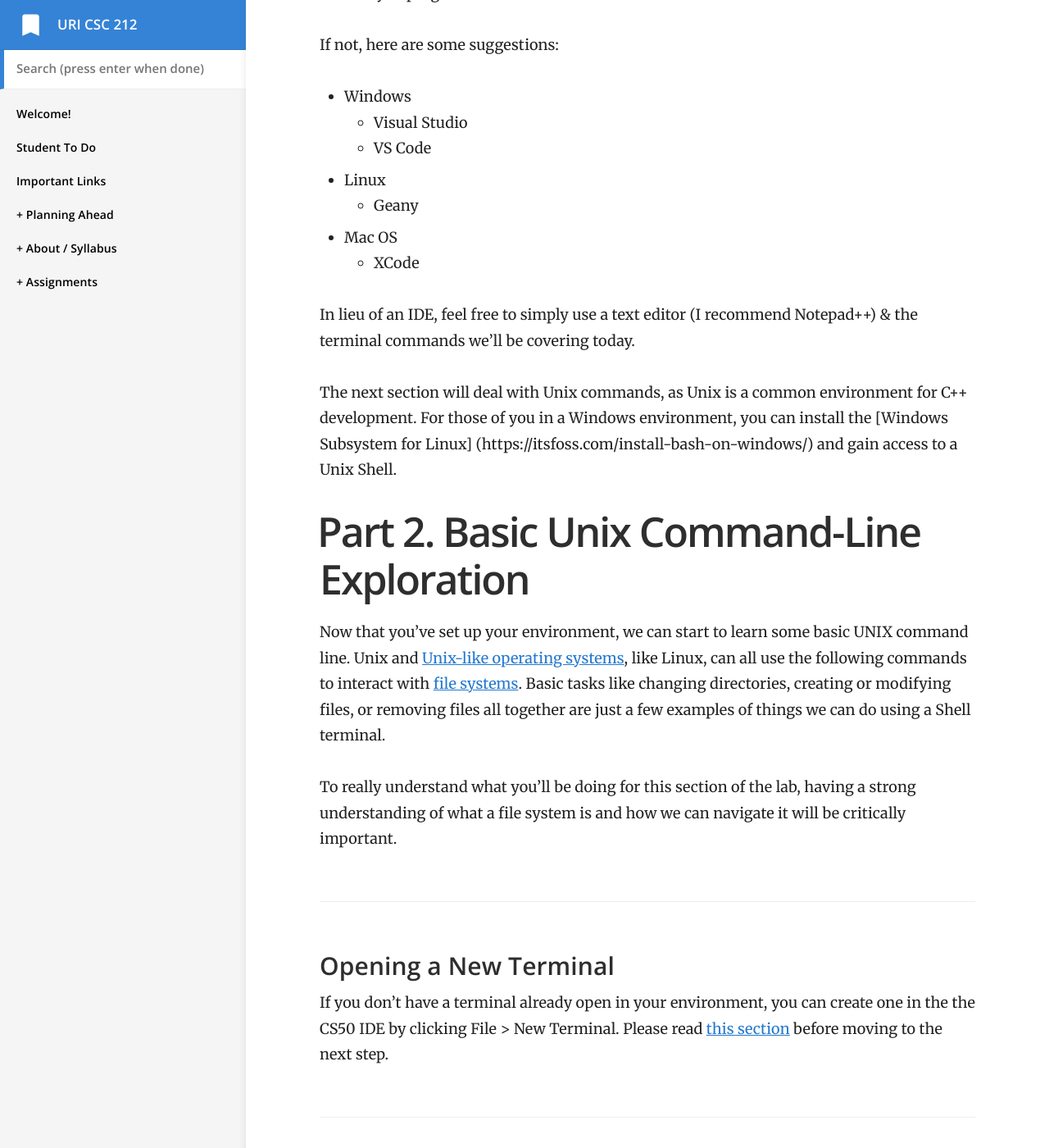
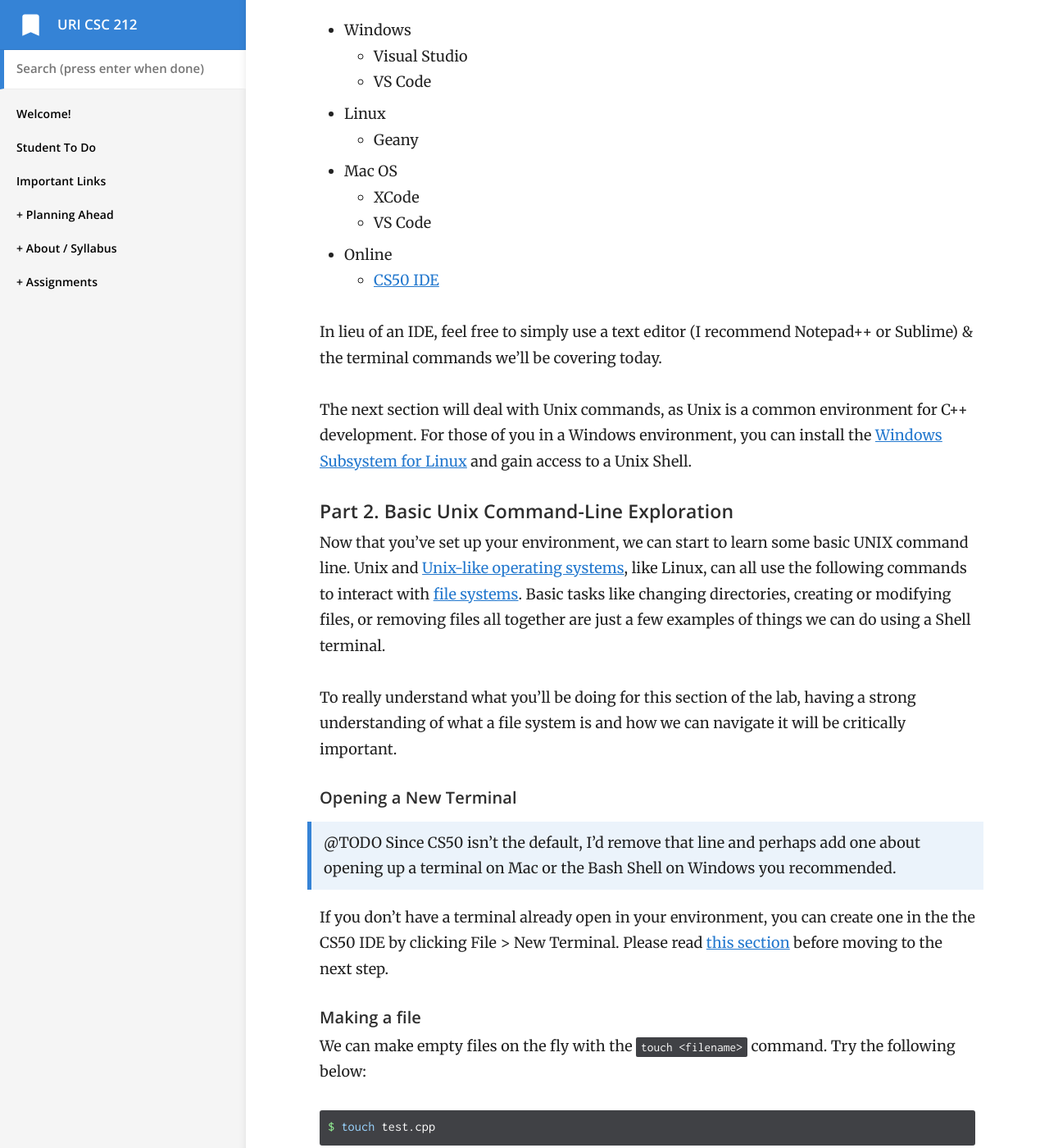
Before and after one commit to vcc-csc212/sp21-archive, a Jekyll site: the page built from _docs/labs/lab-01/lab01.md, in a window 1280 px wide and 1400 px high, scrolled down 816 px. Shown: the whole window at 82% size. Built offline with Jekyll 4.4.1, drawn with Linux system fonts in a browser that asks for light colours; our own code applies the rules of GitHub Pages for plain Markdown files; some of the changed text lies outside the part shown.

Commit message:
edits and formatting

````diff
--- a/labs/lab-01/readme.md
+++ b/_docs/labs/lab-01/lab01.md
@@ -22,22 +27,27 @@ If not, here are some suggestions:
   - Geany
 - Mac OS
   - XCode
+  - VS Code
+- Online
+  - [CS50 IDE](https://ide.cs50.io/)
 
-In lieu of an IDE, feel free to simply use a text editor (I recommend Notepad++) & the terminal commands we'll be covering today.
+In lieu of an IDE, feel free to simply use a text editor (I recommend Notepad++ or Sublime) & the terminal commands we'll be covering today.
 
-The next section will deal with Unix commands, as Unix is a common environment for C++ development. For those of you in a Windows environment, you can install the [Windows Subsystem for Linux] (https://itsfoss.com/install-bash-on-windows/) and gain access to a Unix Shell.
+The next section will deal with Unix commands, as Unix is a common environment for C++ development. For those of you in a Windows environment, you can install the [Windows Subsystem for Linux](https://itsfoss.com/install-bash-on-windows/) and gain access to a Unix Shell.
 
-# Part 2. Basic Unix Command-Line Exploration
+#### Part 2. Basic Unix Command-Line Exploration {#clexploration}
 
 Now that you've set up your environment, we can start to learn some basic UNIX command line. Unix and [Unix-like operating systems](http://www.doc.ic.ac.uk/~wjk/unixintro/Lecture1.html), like Linux, can all use the following commands to interact with [file systems](http://homepages.uc.edu/~thomam/Intro_Unix_Text/File_System.html). Basic tasks like changing directories, creating or modifying files, or removing files all together are just a few examples of things we can do using a Shell terminal.
 
 To really understand what you'll be doing for this section of the lab, having a strong understanding of what a file system is and how we can navigate it will be critically important.
 
-### Opening a New Terminal
+##### Opening a New Terminal
+
+> @TODO Since CS50 isn't the default, I'd remove that line and perhaps add one about opening up a terminal on Mac or the Bash Shell on Windows you recommended.
 
 If you don't have a terminal already open in your environment, you can create one in the the CS50 IDE by clicking File > New Terminal. Please read [this section](https://cs50.readthedocs.io/ide/online/#working-with-terminals) before moving to the next step.
 
-### Making a file
+##### Making a file
 
 We can  make empty files on the fly with the `touch <filename>` command. Try the following below:
 
@@ -47,7 +57,7 @@ $ touch test.cpp
 
 Now, you should see `test.cpp` in your file manager on the left-hand side.
 
-### Removing files
+##### Removing files
 
 Before your workspace gets too cluttered, let's remove that test file you just created with the `touch` command. You can do this by typing:
 
@@ -63,7 +73,7 @@ Ok, lets create another empty file with the following command:
 $ touch hello.cpp
 ```
 
-### Creating a new directory
+##### Creating a new directory
 
 Making and deleting files is great but we often need to organize them in a sensible way. We usually do this by making **directories**. You can think of directories as folders. They're named locations that can hold other files or directories.
 
@@ -75,7 +85,7 @@ $ mkdir projects
 
 Now you should see your `hello.cpp` and `projects` folder in your file manager.
 
-### Removing a directory
+##### Removing a directory
 
 Just like how we created and removed a file, we can do the same with directories. Lets make a test directory named `testd` with the following command:
 
@@ -89,7 +99,7 @@ To delete this directory (only if is empty), we can simply run:
 $ rmdir testd
 ```
 
-### Moving files
+##### Moving files
 
 Lets clean up our workspace by moving that `hello.cpp` file into our projects folder.  The syntax to move one file from one location to another location is `mv <source> <target>`. In this case, it would be:
 
@@ -99,7 +109,7 @@ $ mv hello.cpp projects
 
 Now, our `hello.cpp` file is in our `projects` directory.
 
-### Print Working Directory
+##### Print Working Directory
 
 To see where we are, the command `pwd` will print the current directory you are operating in to the command line. Currently, running the command
 
@@ -107,9 +117,11 @@ To see where we are, the command `pwd` will print the current directory you are
 $ pwd
 ```
 
+> @TODO: The result of this command will vary by IDE and folder structure
+
 Should print out `/home/ubuntu`, if at any point you changed directory with the following command your output will be different
 
-### Change Directory
+##### Change Directory
 
 Now that we have made a new directory named `projects` and moved our `hello.cpp` file to it, we need to navigate our terminal to this directory in order to have easy access to our file for editing/compiling/file management. This is accomplished with the `cd` command with syntax as follows, `cd <directory_path>`, meaning we can move more than one file at a time. For now the following command should get you to where you need to be,
 
@@ -117,28 +129,30 @@ Now that we have made a new directory named `projects` and moved our `hello.cpp`
 $ cd projects/
 ```
 
+> @TODO: The result of this command will vary by IDE and folder structure
+
 Now that we have changed directory, we can execute the earlier commands to validate our position within the file system. Executing `pwd` from this file should output `/home/ubuntu/projects` and executing `ls` should show that there is a file named `hello.cpp` present.
 
 Some useful cd commands:
 ```bash
-# to change your working directory to its parent directory, i.e. one step back
+#### to change your working directory to its parent directory, i.e. one step back
 $ cd ..
-# to change back to your user directory, i.e. "/home/ubuntu" or "~/" in the case of CS50 IDE's file system
+#### to change back to your user directory, i.e. "/home/ubuntu" or "~/" in the case of CS50 IDE's file system
 $ cd
-# to change back to the file system root directory, i.e. "/" for short
+#### to change back to the file system root directory, i.e. "/" for short
 $ cd /
 ```
 
-> note that `cd` can accept full paths, so for example `cd ../..` will move your working directory two steps back in the file system, though don't do this now as this will put you behind your root directory which is out of the scope of this lab
+> Note that `cd` can accept full paths, so for example `cd ../..` will move your working directory two steps back in the file system, though **don't do this now** as this will put you behind your root directory which is out of the scope of this lab
 
-### Displaying File Contents
+##### Displaying File Contents
 
 Another (popular) command-line utility available to us is `cat`, which is short for concatenate. In its simplest form, `cat` can display the contents of a text file; it can also be used to concatenate together many text files.
 
 For example, if we had a text document named `test.txt` with the contents
 
 ```text
-I love CSC 211
+I love CSC 212
 ```
 
 The contents of that file would print out to our terminal by running:
@@ -147,13 +161,15 @@ The contents of that file would print out to our terminal by running:
 $ cat test.txt
 ```
 
+> @TODO Change/remove CS50 wording
+
 Spend some time with your group to create a text file with some content in it in your CS50 environment and use the `cat` command to report those contents to the console.
 
-###  Shell Hints
+#####  Shell Hints
 
 Before we move on, there are a few things about the shell you should know. The up arrow goes to previous commands. And if you think the computer can guess what you are typing, you can hit TAB to have it completed for you. For example, if `cd pro` is typed in terminal, and the TAB key is hit, the rest of the file name will be filled in. You can find more information on terminal commands [here](http://mally.stanford.edu/~sr/computing/basic-unix.html).
 
-# Part 3. Command-Line Arguments
+#### Part 3. Command-Line Arguments {#clarguments}
 
 It is often helpful for us to specify how a program will run by providing arguments during the execution process. For example, normally compiling a program and running may look like this:
 
@@ -181,7 +197,13 @@ int main(int argc, char*argv[]){
 }
 ```
 
-Where `argc` stands for the # of arguments passed (including the command to run the program!) and `argv` holds those arguments. Note the type! They will all be treated as char arrays or C-Style strings. You will need to convert them if you want to use them as different types (int, float, etc.) Using the last argument example, this is how we would extract them:
+> @TODO some resources on c-strings might be useful. Some I found helpful:
+- https://www.tutorialspoint.com/cplusplus/cpp_strings.htm
+- https://www.youtube.com/watch?v=h2LGTzQXzJU
+- https://eecs280staff.github.io/notes/05_Strings_Streams_IO.html#c-style-strings
+- https://www.cprogramming.com/tutorial/lesson9.html
+
+Where `argc` stands for the number of arguments passed (including the command to run the program!) and `argv` holds those arguments. Note the type! They will all be treated as char arrays or C-Style strings. You will need to convert them if you want to use them as different types (int, float, etc.) Using the last argument example, this is how we would extract them:
 
 ```c++
 #include <string> // string, stoi (string to integer)
@@ -222,11 +244,11 @@ On top of following the guidelines here, make sure to give your functions & vari
   - Writing to a file
   - Performing calculations on an array
 
-### Variables
+##### Variables
 
 Don't be afraid to create variables to improve code clarity! As mentioned before, name them appropriately!
 
-### Ninety-ninety rule
+##### Ninety-ninety rule
 
 This is a fantastic quote that really captures the main pitfalls many of you will fall into:
 
@@ -237,11 +259,11 @@ This is a fantastic quote that really captures the main pitfalls many of you wil
 
 To clarify, software has a tendency to take longer than anticipated to finish. **Start your assignments early!**
 
-### Chasing false efficiency
+##### Chasing false efficiency
 
 While I (Christian) am a huge proponent of writing efficient code, it is important to realize that not everything needs to be coded in the most efficient manner. Often times code clarity/development speed take a higher priority. As an example: if it takes 5 minutes to code a function that runs once in 0.005 seconds, is it really worth spending an hour to get that same function to run in 0.002 seconds? Probably not. A solid rule of thumb while you're learning is to get something that **works** first, **then** worry about efficiency to improve your skill afterwards.
 
-### Avoid Hard-coding!
+##### Avoid Hard-coding!
 
 You should **always** use variables to represent values in your code. This makes your code easier to modify later on if needed & adds clarity to your code.
 
@@ -282,7 +302,7 @@ class Animal{
     	float hunger;
 
     public:
-        Animal(float initial_hunger);
+      Animal(float initial_hunger);
     	void Eat(float sustenance);
     	float GetHunger();
     	virtual void Speak() = 0;
@@ -354,9 +374,9 @@ int main(){
 }
 ```
 
-### Encapsulation
+##### Encapsulation
 
-Also known as "data hiding", this is the principle that each Object keeps its state (content of memory) private (no one else can read it.) Every field, method, and function in a class is given an encapsulation type of **Private, Protected, Public**.
+Also known as "data hiding", this is the principle that each Object keeps its state (content of memory) private (no one else can read it). Every field, method, and function in a class is given an encapsulation type of **Private, Protected, or Public**.
 
 - Private
   - Can **only** be accessed by that object.
@@ -438,11 +457,15 @@ Use what you learned in this lab to complete the following exercises:
    ```
 
    Notes:
-
    - In order to complete step 3, you will need to make `Animal` no longer be an abstract class. Do this by removing the `virtual ... = 0;` sections of speak.
    - `Animal**` is how you will create the array to store the animals in step 3. i.e. `Animal** arr = new Animal*[5];` would create an array that stores 5 animal pointers. Use the `new` keyword to instantiate each animal during run-time!
 
-   # Grade Breakdown
+#### Requirements
+> @TODO Create conrete requirements that can be easily checked off by a TA based on the 4 parts of the exercise and wwrite them in increasing order of difficulty. For example, 1 could be Program compiles with `g++ -std=c++11 -Wall main.cpp -o prog` with no errors or warnings, 2 could be Bird, Hamster, and Snake defined correctly in code, 3 would be functional feature added and justified for all animals, 4 regarding the loop and 5 the CL args (or whatever order you deem for diffculty)
+
+#### Grade Breakdown
+> @TODO base breakdown off reqs rather than exercises
+
 
    - To demonstrate an `awareness` of these topics, you must:
      - Complete exercises 1 & 2
@@ -450,3 +473,8 @@ Use what you learned in this lab to complete the following exercises:
      - Complete exercises 1 & 2, as well as be able to read/parse the command line arguments in step 3
    - To demonstrate an `competence` of these topics, you must:
      - Complete exercises 1, 2, and 3
+
+---
+
+> @TODO: Change if necessary:
+Original assignment by [Dr. Marco Alvarez](https://homepage.cs.uri.edu/~malvarez/), used and modified with permission.
````
Also changed, not shown: other parts of _docs/labs/lab-01/lab01.md (+33 -31 lines).
